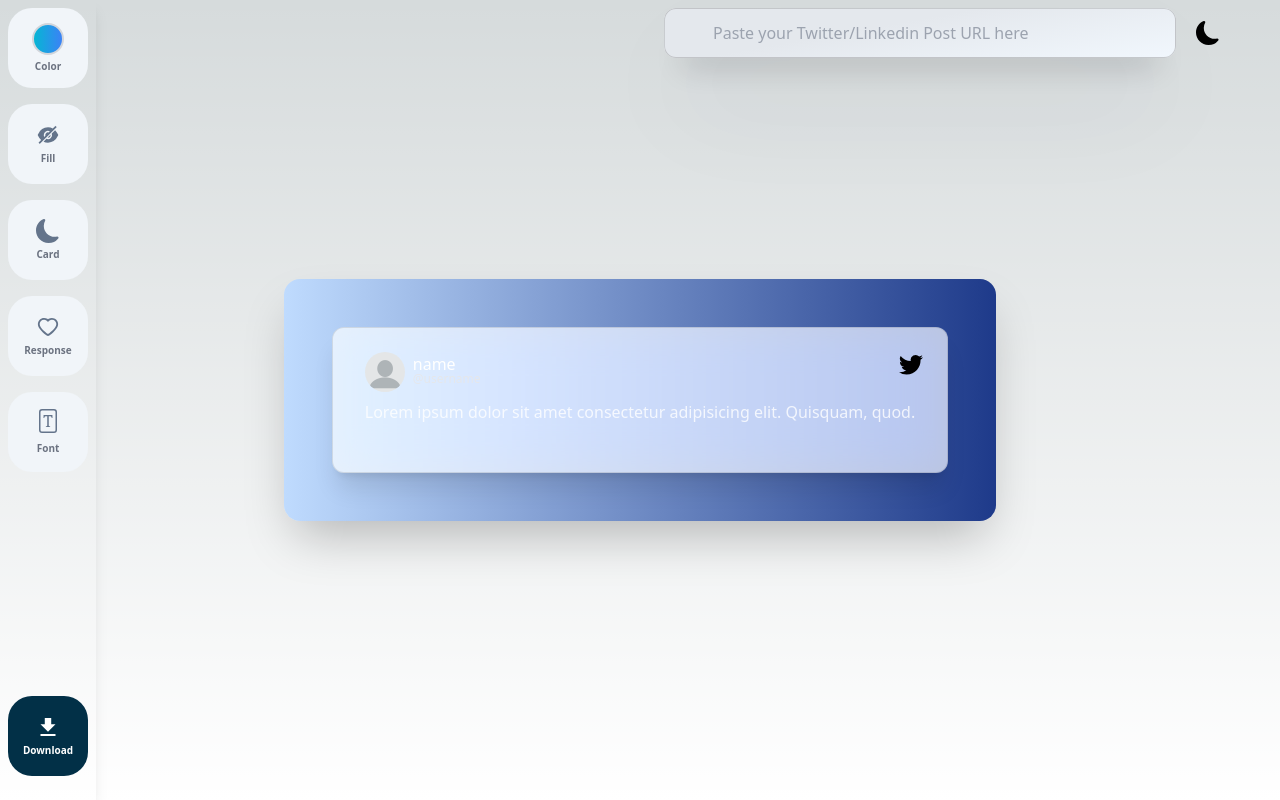
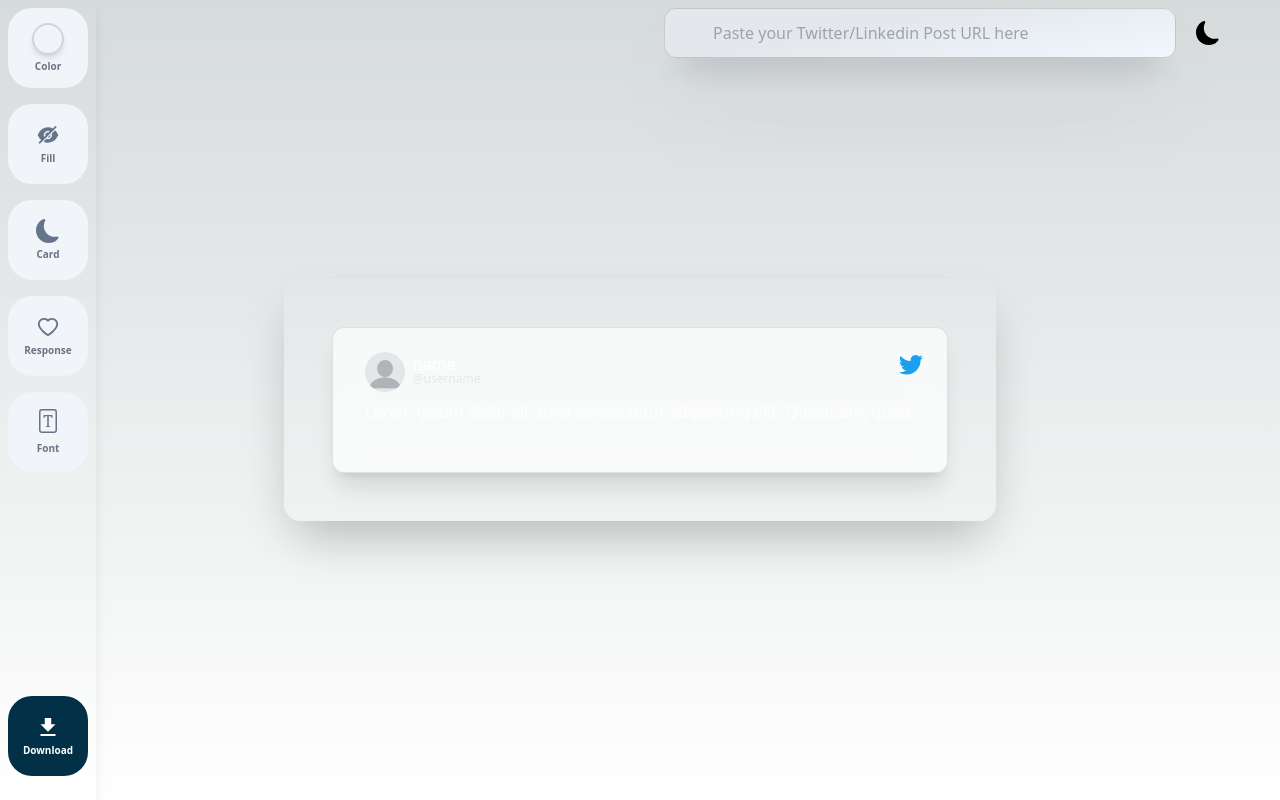
Before and after one commit to Aperturs/aperturs-tool, a Next.js app: page / in a window 1280 px wide. Built offline with nearby package versions, Linux system fonts and the light colour scheme; what tailwindcss-filters would draw is missing.

Commit message:
ui changes

```diff
--- a/src/components/SideBarIcons/background_color.tsx
+++ b/src/components/SideBarIcons/background_color.tsx
@@ -1,11 +1,16 @@
 import React from 'react'
+import { useContext,useState } from 'react';
+import { AppContext } from '@/pages';
 
 
 const BackgroundColor = () => {
 
+    const { bgColor } = useContext(AppContext)
+
+
     return (
       <div  className='sidebar_icon flex-col dropdown dropdown-right dropdown-hover'>
-              <div tabIndex={0} className='text-3xl bg-gradient-to-r from-cyan-500 to-blue-500 rounded-full w-8 h-8 border-2 border-gray-300 text-slate-500' >
+              <div tabIndex={0} className={`text-3xl ${bgColor} shadow-md rounded-full w-8 h-8 border-2 border-gray-300 text-slate-500`}>
               </div>
               <p className='icon_text'>Color</p>
               <Menu />
@@ -20,25 +25,34 @@ const Menu = () => {
         <div tabIndex={0} className="dropdown-content menu p-2 shadow bg-base-100 rounded-box w-44 items-center grid grid-cols-4 gap-1">
 
             <Color color ="bg-gradient-to-r from-cyan-500 to-blue-500" />
-            <Color color ="bg-gradient-to-r from-cyan-500 to-blue-500" />
-            <Color color ="bg-gradient-to-r from-cyan-500 to-blue-500" />
-            <Color color ="bg-gradient-to-r from-cyan-500 to-blue-500" />
-            <Color color ="bg-gradient-to-r from-cyan-500 to-blue-500" />
-            <Color color ="bg-gradient-to-r from-cyan-500 to-blue-500" />
-            <Color color ="bg-gradient-to-r from-cyan-500 to-blue-500" />
-            <Color color ="bg-gradient-to-r from-cyan-500 to-blue-500" />
+            <Color color ="bg-gradient-to-r from-cyan-600 to-blue-500" />
+            <Color color ="bg-gradient-to-r from-cyan-800 to-blue-500" />
+            <Color color ="bg-gradient-to-r from-cyan-100 to-blue-500" />
+            <Color color ="bg-gradient-to-r from-cyan-300 to-blue-500" />
+            <Color color ="bg-gradient-to-r from-cyan-100 to-blue-500" />
+            <Color color ="bg-gradient-to-r from-cyan-500 to-blue-100" />
+            <Color color ="bg-gradient-to-r from-cyan-500 to-blue-900" />
 
         </div>
     );
     }
 
-const Color = ({color = "bg-red"}: {color: string}) =>
+const Color = ({color = "bg-red"}: {color: string}) => {
 
-    (
-        <div className={`${color} w-8 h-8 rounded-xl hover:border-2 border-gray-400 m-1`}>
+    const { setBgColor,bgColor } = useContext(AppContext)
+
+return(
+        <div className={`${color} w-8 h-8 rounded-xl hover:border-2 border-gray-400 m-1
+        ${bgColor === color ? 'border-2  border-blue-800' : ''}`}
+        onClick={() => {
+            setBgColor(color)
+        }}
+
+        >
         </div>
-    );
+);
 
+}
 
 
 
--- a/src/components/tweet/profile.tsx
+++ b/src/components/tweet/profile.tsx
@@ -20,7 +20,7 @@ const Profile = () => {
                 <p className='text-xs  text-gray-200'>@username</p>
             </div>
             </div>
-            <BsTwitter className=' w-6 h-6'/>
+            <BsTwitter className='text-[#1BA0F0] w-6 h-6'/>
         </div>
     )
 
--- a/src/containers/body.tsx
+++ b/src/containers/body.tsx
@@ -1,11 +1,16 @@
 import React from 'react'
 import Tweet from './tweet'
+import { AppContext } from '@/pages'
+import { useContext } from 'react'
 
 const Body = () => {
+
+  const {bgColor} = useContext(AppContext)
+
   return (
-    <div className=' relative
+    <div className={` relative
     rounded-2xl p-12
-    bg-gradient-to-r from-blue-200 to-blue-900 items-center shadow-2xl'
+    ${bgColor} items-center shadow-2xl`}
     >
       <Tweet/>
     </div>
--- a/src/pages/index.tsx
+++ b/src/pages/index.tsx
@@ -32,6 +32,7 @@ export default function Home() {
   const [bgColor, setBgColor] = useState('')
   const [fontSize, setFontSize] = useState('')
   const [cardColor, setCardColor] = useState('')
+
   const ref = useRef<HTMLDivElement>(null)
 
   const onButtonClick = useCallback(() => {
```
